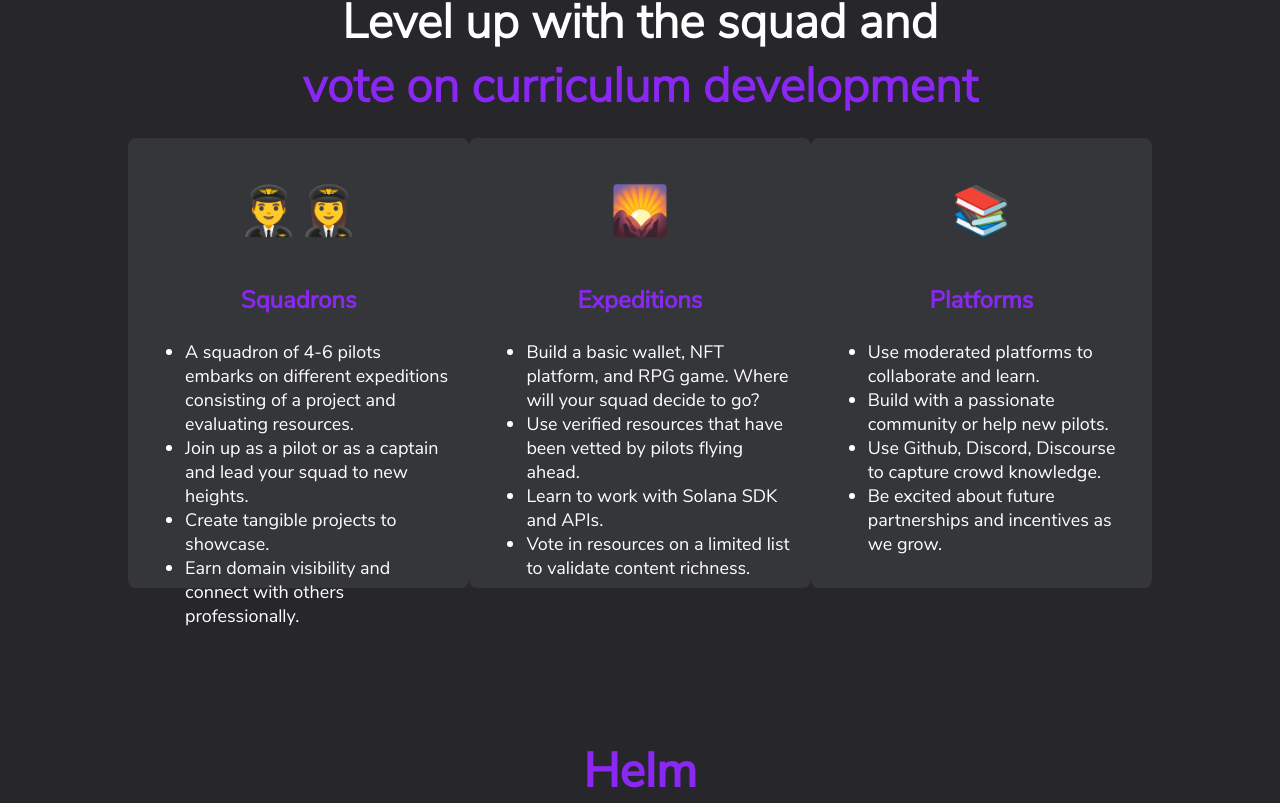
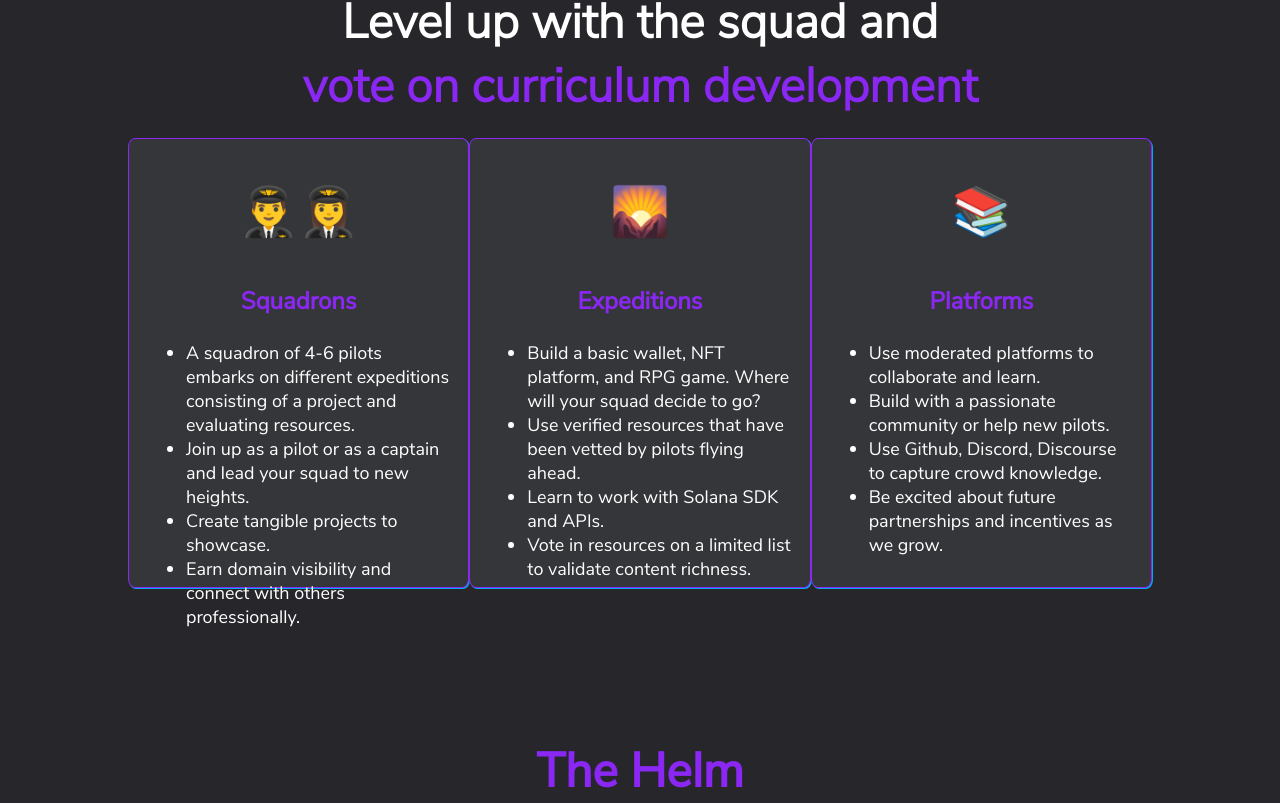
Before and after one commit to icarus-initiative/organization_website, a Next.js app: page / in a window 1280 px wide. Shown: the part 657-1460 px from the top of the page. Built offline with nearby package versions, Linux system fonts and the light colour scheme.

Commit message:
Add small changes

```diff
--- a/src/About.js
+++ b/src/About.js
@@ -30,6 +30,9 @@ const Card = styled.div`
   text-align: center;
   vertical-align: middle;
   align-self: center;
+  border-radius: 2%;
+  box-shadow: 1px 1px var(--teal);
+  border: 1px solid var(--purple);
 `;
 const CardIcon = styled.h1`
   font-size: 4.8rem;
--- a/src/Helm.js
+++ b/src/Helm.js
@@ -50,7 +50,7 @@ export default function Helm() {
   return (
     <Wrapper>
       <Section>
-        <H1>Helm</H1>
+        <H1>The Helm</H1>
         <Cards>
           <Card>
             <A
```
